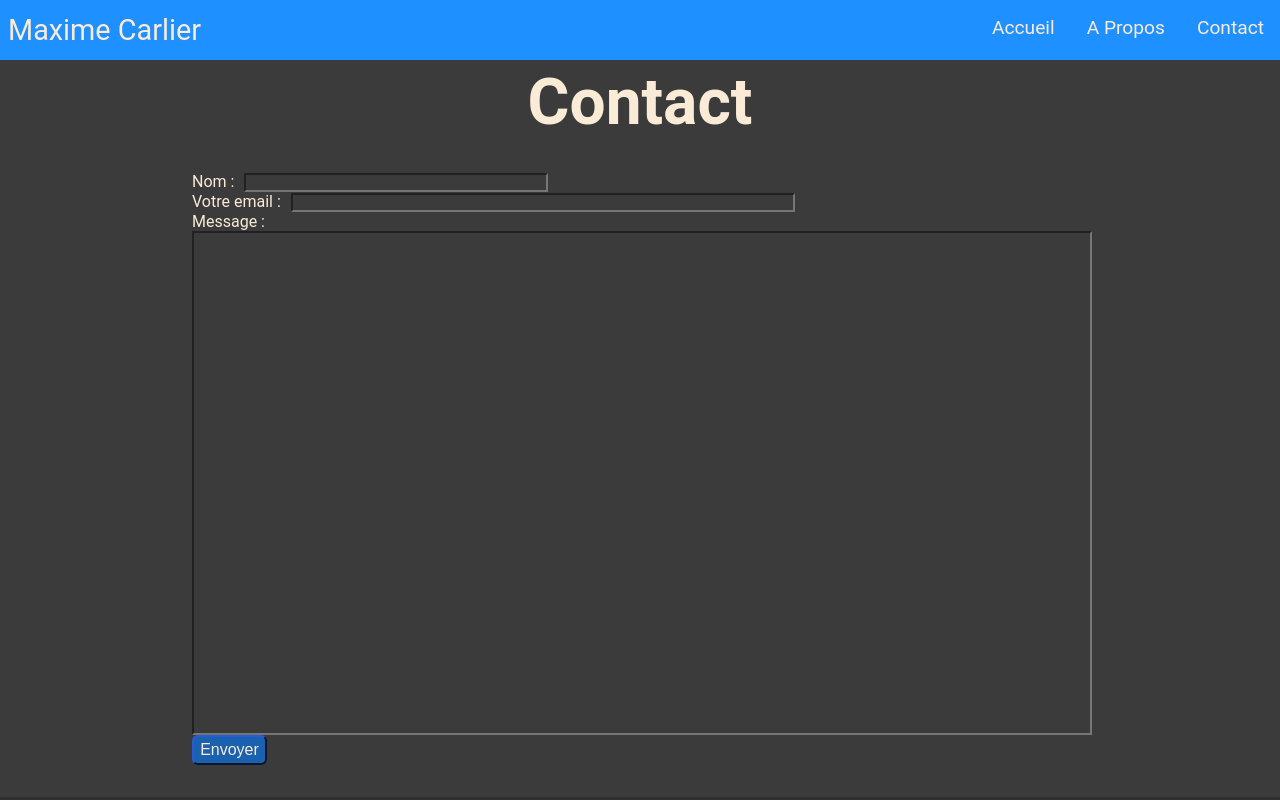
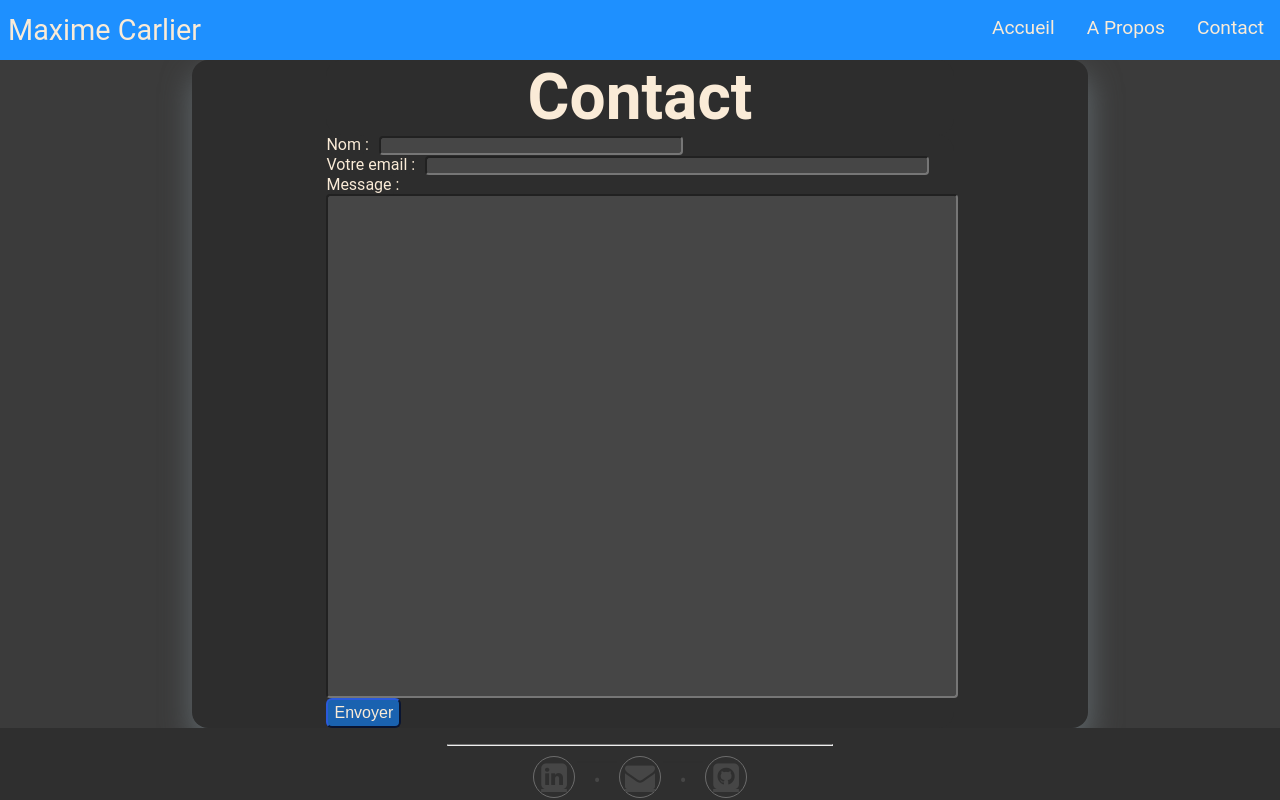
Before and after one commit to Carlier-Maxime/Portfolio, an Angular app: page /contact in a window 1280 px wide. Shown: the top 800 px of the page. Built offline with nearby package versions, Linux system fonts and the light colour scheme.

Commit message:
add container

```diff
--- a/src/app/contact/contact.component.css
+++ b/src/app/contact/contact.component.css
@@ -1,6 +1,22 @@
+.container {
+  box-shadow: rgb(96, 104, 108) 1px 15px 30px 1px;
+}
+
+.container, .container * {
+  margin: 0 auto;
+  width: 70%;
+  background-color: #2d2d2d;
+  border-radius: 16px;
+}
+
+.container form input {
+  background-color: #464646;
+  border-radius: 4px;
+}
+
 form {
   margin: 2em auto;
-  width: 70%;
+  width: 100%;
 }
 
 #name {
--- a/src/app/contact/contact.component.html
+++ b/src/app/contact/contact.component.html
@@ -1,3 +1,4 @@
+<div class="container">
   <h1>Contact</h1>
   <form>
     <label>Nom :</label>
@@ -8,3 +9,4 @@
     <input id="message" type="text" [formControl]="message"> <br>
     <button id="submit" type="submit">Envoyer</button>
   </form>
+</div>
```
Lines whose indentation alone changed are shown as unchanged.
